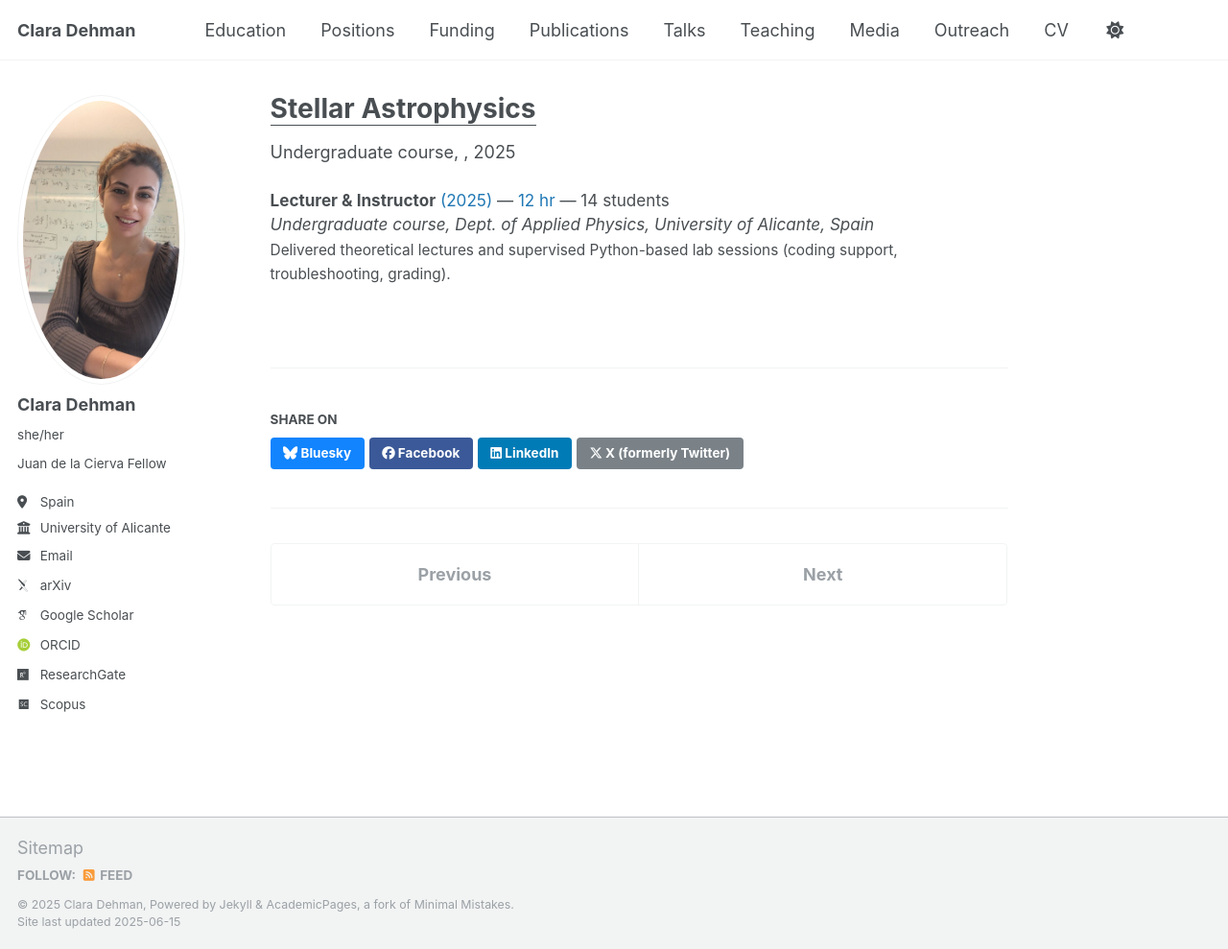
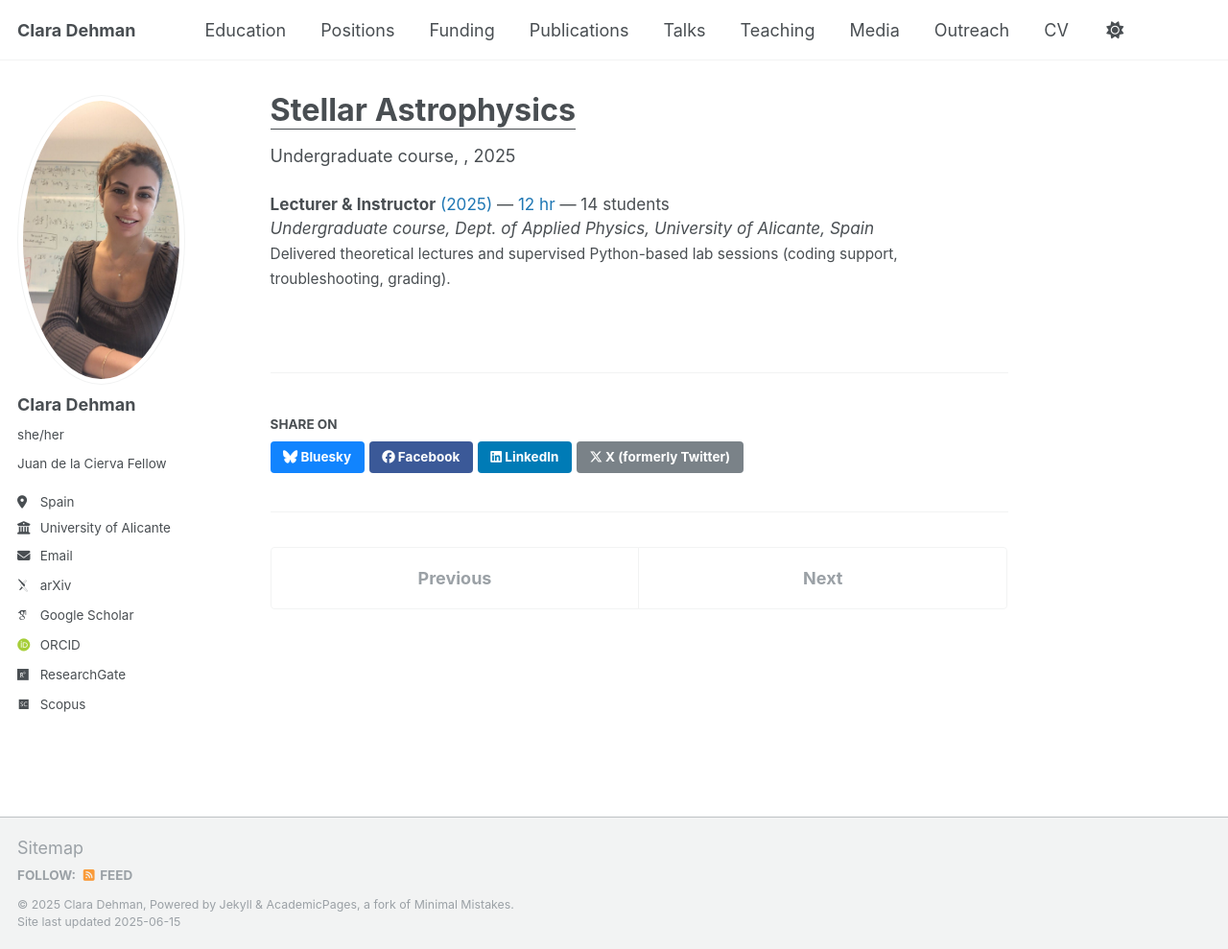
Before and after one commit to ClaraDehman/ClaraDehman.github.io, a Jekyll site: the page built from _teaching/stellar_astro.md, in a window 1280 px wide and 989 px high. Shown: the whole window at 96% size. Built offline with Jekyll 4.4.1, drawn with Linux system fonts in a browser that asks for light colours; some web fonts are replaced.

Commit message:
Update stellar_astro.md

```diff
--- a/_teaching/stellar_astro.md
+++ b/_teaching/stellar_astro.md
@@ -1,5 +1,5 @@
 ---
-title: "<u>Stellar Astrophysics</u>"
+title: "<span style='font-size:1.15em;'><u>Stellar Astrophysics</u></span>"
 collection: teaching
 type: "Undergraduate course"
 permalink: /teaching/2025-stellar-astrophysics
```
